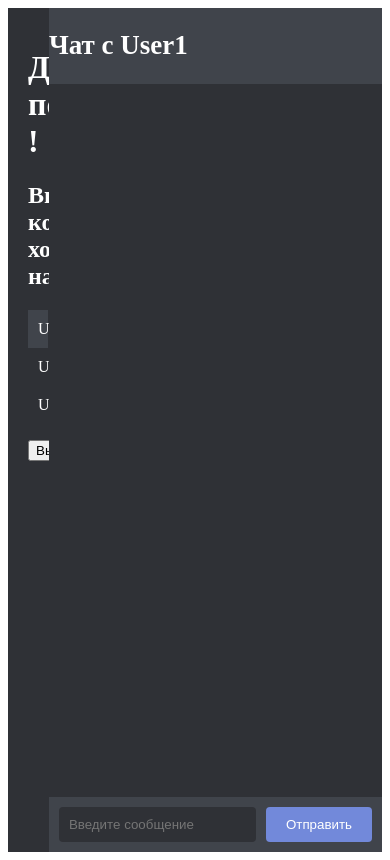
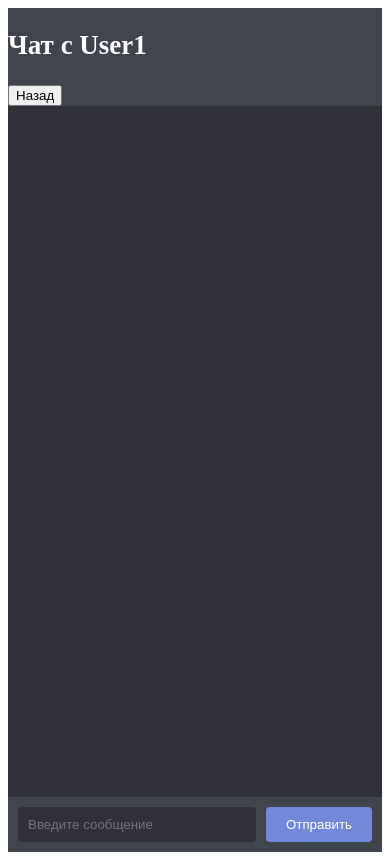
Before and after one commit to yermekulyd/chat-simulator, a Vue app: page /chats in a window 390 px wide. Both pictures are taken after a click on the item "User1". Built offline with nearby package versions, Linux system fonts and the light colour scheme.

Commit message:
ChatList & Chat: responsive design for mobile/desktop

```diff
--- a/src/components/Chat/Chat.vue
+++ b/src/components/Chat/Chat.vue
@@ -1,7 +1,12 @@
 <!-- eslint-disable vue/multi-word-component-names -->
 <template>
   <div class="chat">
-    <h2>Чат с {{ chatUser }}</h2>
+    <div class="chat-header">
+      <h2>Чат с {{ chatUser }}</h2>
+      <button v-if="$props.isMobile && $props.chatUser" class="go-back" @click="goBack">
+        Назад
+      </button>
+    </div>
 
     <div class="messages">
       <ul>
@@ -33,9 +38,13 @@ export default defineComponent({
     chatUser: {
       type: String,
       required: true
+    },
+    isMobile: {
+      type: Boolean
     }
   },
-  setup(props) {
+  emits: ['goBack'],
+  setup(props, { emit }) {
     const currentUser = sessionStorage.getItem('currentUser')
     const messages = ref<Message[]>([])
     const newMessage = ref('')
@@ -66,6 +75,10 @@ export default defineComponent({
       loadMessages()
     }
 
+    const goBack = () => {
+      emit('goBack')
+    }
+
     watch(() => props.chatUser, loadMessages)
 
     onMounted(() => {
@@ -80,7 +93,8 @@ export default defineComponent({
     return {
       messages,
       newMessage,
-      sendMessage
+      sendMessage,
+      goBack
     }
   }
 })
--- a/src/components/ChatList/ChatList.vue
+++ b/src/components/ChatList/ChatList.vue
@@ -1,7 +1,7 @@
 <template>
   <div class="layout">
     <!-- Левый блок с чатами -->
-    <div class="sidebar">
+    <div :class="isMobile && selectedUser ? 'sidebar-hidden' : 'sidebar'">
       <h1>Добро пожаловать, {{ currentUser }}!</h1>
       <h2>Выберите, кому хотите написать:</h2>
       <ul>
@@ -17,16 +17,16 @@
       <button @click="logout">Выйти</button>
     </div>
 
-    <!-- Правый блок с перепиской -->
-    <div class="chat-content">
-      <Chat v-if="selectedUser" :chatUser="selectedUser" />
+    <!-- Правая часть: переписка -->
+    <div :class="isMobile && !selectedUser ? 'chat-content-hidden' : 'chat-content'">
+      <Chat v-if="selectedUser" :chatUser="selectedUser" :isMobile="isMobile" @goBack="goBack" />
       <div v-else class="no-chat">Выберите чат, чтобы начать общение</div>
     </div>
   </div>
 </template>
 
 <script lang="ts">
-import { defineComponent, computed, ref } from 'vue'
+import { defineComponent, ref, computed, onMounted, onBeforeUnmount } from 'vue'
 import { Chat } from '@/components'
 
 export default defineComponent({
@@ -48,12 +48,33 @@ export default defineComponent({
       window.location.href = '/'
     }
 
+    const goBack = () => {
+      selectedUser.value = null
+    }
+
+    // Track viewport size to determine if it's mobile
+    const isMobile = ref(window.innerWidth < 768)
+
+    const updateIsMobile = () => {
+      isMobile.value = window.innerWidth < 768
+    }
+
+    onMounted(() => {
+      window.addEventListener('resize', updateIsMobile)
+    })
+
+    onBeforeUnmount(() => {
+      window.removeEventListener('resize', updateIsMobile)
+    })
+
     return {
       currentUser,
       otherUsers,
       selectedUser,
       selectChat,
-      logout
+      logout,
+      goBack,
+      isMobile
     }
   }
 })
--- a/src/components/ChatList/styles.css
+++ b/src/components/ChatList/styles.css
@@ -44,3 +44,27 @@
   color: #888;
   font-size: 18px;
 }
+
+.mobile-back {
+  display: none;
+  background-color: #2f3136;
+  padding: 10px;
+}
+
+@media (max-width: 768px) {
+  .sidebar {
+    width: 100%;
+  }
+
+  .sidebar-hidden {
+    display: none; /* Hide the sidebar on mobile when a chat is selected */
+  }
+
+  .chat-content-hidden {
+    display: none; /* Hide chat content on mobile when no chat is selected */
+  }
+
+  .mobile-back {
+    display: block;
+  }
+}
```
